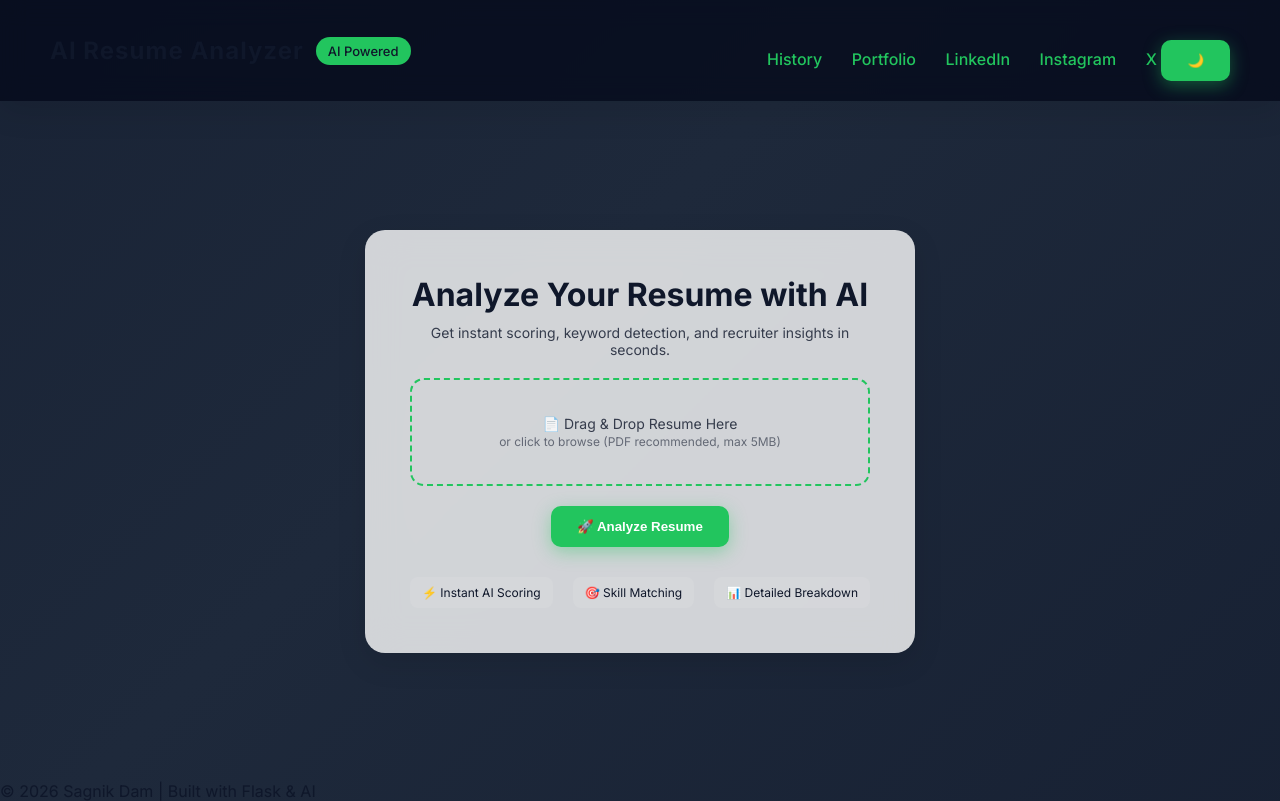
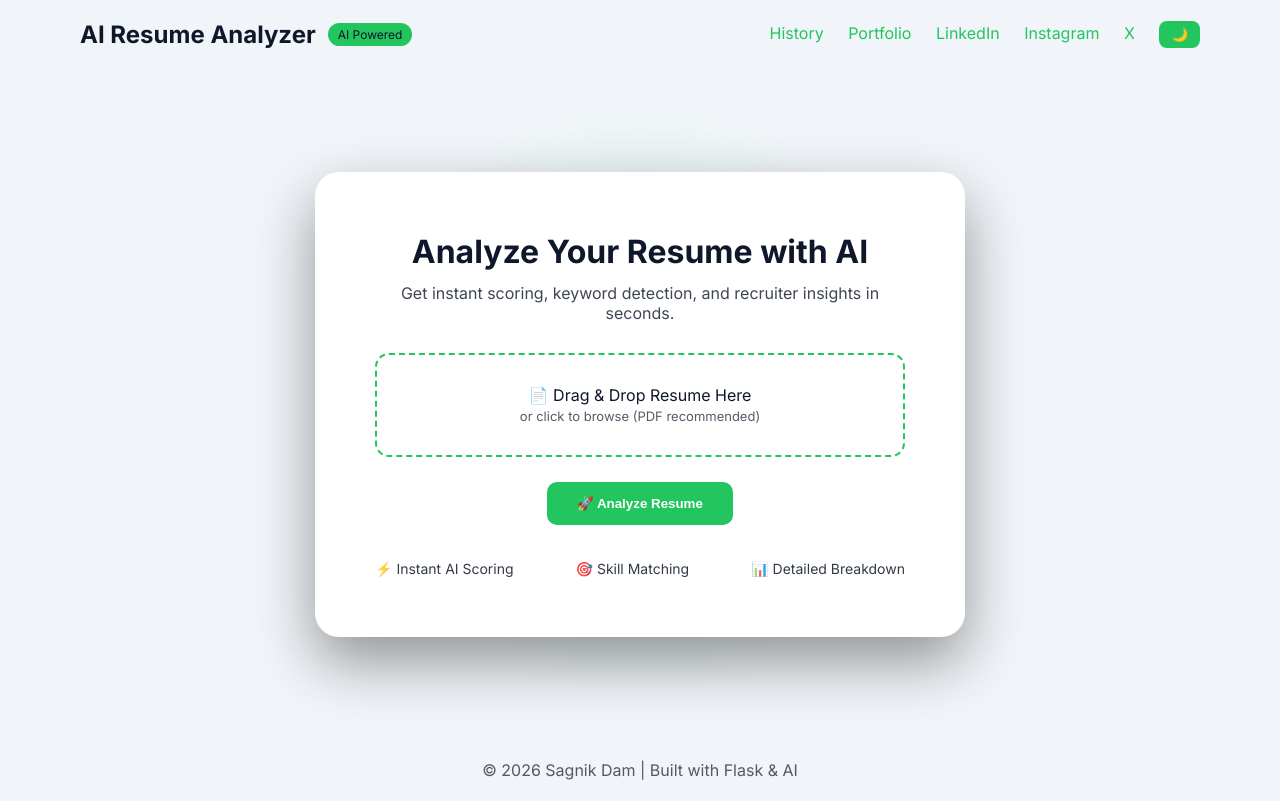
Before and after one commit to SagnikAB/aipsires, a Flask app: page / in a window 1280 px wide. After the commit the page ends 780 px from the top, so only its background shows below. Run offline with Flask 3, Linux system fonts and the light colour scheme.

Commit message:
feat: enhanced UI, improved backend security, added README and project branding

```diff
--- a/static/style.css
+++ b/static/style.css
@@ -1,30 +1,18 @@
-/* ================================
-   GOOGLE FONT
-================================ */
-@import url("https://fonts.googleapis.com/css2?family=Inter:wght@400;500;600;700&display=swap");
+@import url("https://fonts.googleapis.com/css2?family=Inter:wght@400;600;700&display=swap");
 
-/* ================================
-   ROOT
-================================ */
 :root {
   --primary: #22c55e;
-  --primary-dark: #16a34a;
-  --bg-dark: #0f172a;
-  --card-dark: rgba(30, 41, 59, 0.75);
-  --text-dark: #ffffff;
-  --shadow: 0 10px 40px rgba(0, 0, 0, 0.4);
+  --bg: #0f172a;
+  --card: rgba(30, 41, 59, 0.85);
+  --text: #ffffff;
 }
 
 body.light {
-  --bg-dark: #f1f5f9;
-  --card-dark: rgba(255, 255, 255, 0.8);
-  --text-dark: #0f172a;
-  --shadow: 0 10px 30px rgba(0, 0, 0, 0.1);
+  --bg: #f1f5f9;
+  --card: #ffffff;
+  --text: #0f172a;
 }
 
-/* ================================
-   GLOBAL
-================================ */
 * {
   margin: 0;
   padding: 0;
@@ -33,100 +21,98 @@
 
 body {
   font-family: "Inter", sans-serif;
+  background: var(--bg);
+  color: var(--text);
   min-height: 100vh;
-  background: linear-gradient(-45deg, #0f172a, #1e293b, #0f172a, #111827);
-  background-size: 400% 400%;
-  animation: gradientMove 12s ease infinite;
-  color: var(--text-dark);
-  transition: 0.4s ease;
+  display: flex;
+  flex-direction: column;
 }
 
-/* Animated background */
-@keyframes gradientMove {
-  0% {
-    background-position: 0% 50%;
-  }
-  50% {
-    background-position: 100% 50%;
-  }
-  100% {
-    background-position: 0% 50%;
-  }
+/* Background Glow */
+body::before {
+  content: "";
+  position: fixed;
+  width: 600px;
+  height: 600px;
+  background: radial-gradient(circle, rgba(34, 197, 94, 0.15), transparent 70%);
+  top: 50%;
+  left: 50%;
+  transform: translate(-50%, -50%);
+  z-index: -1;
 }
 
-/* ================================
-   NAVBAR
-================================ */
+/* NAVBAR */
 nav {
-  backdrop-filter: blur(12px);
-  background: rgba(2, 6, 23, 0.7);
-  padding: 20px 50px;
   display: flex;
   justify-content: space-between;
   align-items: center;
-  box-shadow: var(--shadow);
+  padding: 20px 80px;
 }
 
-nav h2 {
-  font-weight: 700;
-  letter-spacing: 1px;
+.logo {
+  display: flex;
+  align-items: center;
+  gap: 12px;
 }
 
-.status-badge {
+.badge {
   background: var(--primary);
-  padding: 6px 12px;
+  padding: 4px 10px;
   border-radius: 20px;
-  font-size: 13px;
-  font-weight: 500;
+  font-size: 12px;
 }
 
 .links a {
-  margin-left: 25px;
+  margin-left: 20px;
   text-decoration: none;
   color: var(--primary);
-  font-weight: 500;
-  transition: 0.3s;
 }
 
-.links a:hover {
-  color: var(--primary-dark);
+.theme-btn {
+  margin-left: 20px;
+  background: var(--primary);
+  border: none;
+  padding: 6px 12px;
+  border-radius: 8px;
+  cursor: pointer;
 }
 
-/* ================================
-   MAIN CARD
-================================ */
+/* HERO */
 .container {
+  flex: 1;
   display: flex;
   justify-content: center;
   align-items: center;
-  min-height: 85vh;
-  padding: 20px;
+  padding: 40px;
 }
 
 .card {
-  background: var(--card-dark);
-  backdrop-filter: blur(18px);
-  padding: 45px;
-  border-radius: 20px;
+  background: var(--card);
+  padding: 60px;
+  border-radius: 24px;
+  max-width: 650px;
   width: 100%;
-  max-width: 550px;
   text-align: center;
-  box-shadow: var(--shadow);
-  transition: 0.4s ease;
+  box-shadow: 0 25px 60px rgba(0, 0, 0, 0.4);
 }
 
-.card:hover {
-  transform: translateY(-6px);
+h1 {
+  font-size: 32px;
+  font-weight: 700;
 }
 
-/* ================================
-   DRAG DROP AREA
-================================ */
+.subtitle {
+  margin-top: 12px;
+  opacity: 0.8;
+  font-size: 16px;
+}
+
+/* DROP ZONE */
 .drop-zone {
   border: 2px dashed var(--primary);
-  padding: 35px;
+  padding: 30px;
   border-radius: 14px;
-  margin-top: 20px;
+  margin-top: 30px;
   cursor: pointer;
   transition: 0.3s;
 }
@@ -135,231 +121,88 @@
   background: rgba(34, 197, 94, 0.1);
 }
 
-.drop-zone p {
-  font-size: 14px;
-  opacity: 0.8;
+.dragover {
+  background: rgba(34, 197, 94, 0.2);
 }
 
-/* ================================
-   BUTTONS
-================================ */
-button {
+.small-text {
+  font-size: 13px;
+  opacity: 0.7;
+}
+
+/* BUTTON */
+button[type="submit"] {
+  margin-top: 25px;
+  padding: 14px 30px;
+  border-radius: 10px;
+  border: none;
   background: var(--primary);
-  border: none;
-  padding: 13px 26px;
-  border-radius: 10px;
-  cursor: pointer;
   color: white;
   font-weight: 600;
-  margin-top: 20px;
+  cursor: pointer;
   transition: 0.3s;
-  box-shadow: 0 5px 18px rgba(34, 197, 94, 0.4);
 }
 
-button:hover {
-  background: var(--primary-dark);
+button[type="submit"]:hover {
   transform: translateY(-3px);
 }
 
-/* ================================
-   LOADING OVERLAY
-================================ */
+/* FEATURES */
+.features {
+  margin-top: 35px;
+  display: flex;
+  justify-content: space-between;
+  font-size: 14px;
+  opacity: 0.85;
+}
+
+/* LOADER */
 .loading-overlay {
+  display: none;
   position: fixed;
-  top: 0;
-  left: 0;
-  width: 100%;
-  height: 100%;
+  inset: 0;
   background: rgba(15, 23, 42, 0.9);
-  display: none;
   justify-content: center;
   align-items: center;
   flex-direction: column;
-  z-index: 999;
+  color: white;
 }
 
 .spinner {
-  width: 60px;
-  height: 60px;
-  border: 6px solid #ccc;
-  border-top: 6px solid var(--primary);
+  width: 50px;
+  height: 50px;
+  border: 5px solid #ccc;
+  border-top: 5px solid var(--primary);
   border-radius: 50%;
   animation: spin 1s linear infinite;
+  margin-bottom: 15px;
 }
 
 @keyframes spin {
-  100% {
+  to {
     transform: rotate(360deg);
   }
 }
 
-/* ================================
-   SCORE CIRCLE
-================================ */
-.score-circle {
-  width: 140px;
-  height: 140px;
-  border-radius: 50%;
-  background: conic-gradient(var(--primary) 75%, #1e293b 0);
-  display: flex;
-  justify-content: center;
-  align-items: center;
-  font-size: 28px;
-  font-weight: 700;
-  margin: 20px auto;
+/* FOOTER */
+footer {
+  text-align: center;
+  padding: 20px;
+  opacity: 0.7;
 }
 
-/* ================================
-   RESPONSIVE
-================================ */
-@media (max-width: 600px) {
+/* RESPONSIVE */
+@media (max-width: 768px) {
   nav {
     padding: 15px 20px;
   }
+
   .card {
-    padding: 25px;
+    padding: 35px;
+  }
+
+  .features {
+    flex-direction: column;
+    gap: 10px;
   }
 }
-.logo {
-  display: flex;
-  align-items: center;
-  gap: 12px;
-}
-
-.subtitle {
-  margin-top: 10px;
-  opacity: 0.8;
-  font-size: 14px;
-}
-
-.small-text {
-  font-size: 12px;
-  opacity: 0.7;
-}
-
-.features {
-  margin-top: 30px;
-  display: flex;
-  justify-content: space-between;
-  gap: 10px;
-  flex-wrap: wrap;
-}
-
-.feature {
-  background: rgba(255, 255, 255, 0.08);
-  padding: 8px 12px;
-  border-radius: 8px;
-  font-size: 12px;
-}
-body {
-  transition:
-    background 0.4s ease,
-    color 0.4s ease;
-}
-.history-list {
-  margin-top: 25px;
-  display: flex;
-  flex-direction: column;
-  gap: 15px;
-}
-
-.history-item {
-  background: rgba(255, 255, 255, 0.08);
-  padding: 14px 18px;
-  border-radius: 10px;
-  transition: 0.3s ease;
-}
-
-.history-item:hover {
-  transform: translateY(-3px);
-  background: rgba(34, 197, 94, 0.1);
-}
-
-.file-info {
-  display: flex;
-  justify-content: space-between;
-  align-items: center;
-}
-
-.file-name {
-  font-weight: 500;
-  font-size: 14px;
-}
-
-.score-badge {
-  background: var(--primary);
-  padding: 6px 12px;
-  border-radius: 20px;
-  font-size: 13px;
-  font-weight: 600;
-  color: white;
-}
-
-.empty-state {
-  margin-top: 30px;
-  text-align: center;
-  opacity: 0.7;
-}
-
-.empty-state span {
-  font-size: 13px;
-  display: block;
-  margin-top: 5px;
-}
-/* ================= SCORE TEXT COLORS ================= */
-.excellent {
-  color: #22c55e;
-  font-weight: 600;
-}
-
-.good {
-  color: #eab308;
-  font-weight: 600;
-}
-
-.improve {
-  color: #ef4444;
-  font-weight: 600;
-}
-
-/* ================= KEYWORDS ================= */
-.keywords-section {
-  margin-top: 30px;
-  text-align: left;
-}
-
-.skills-grid {
-  margin-top: 15px;
-  display: flex;
-  flex-wrap: wrap;
-  gap: 10px;
-}
-
-.skill-badge {
-  background: rgba(34, 197, 94, 0.15);
-  color: var(--primary);
-  padding: 6px 12px;
-  border-radius: 20px;
-  font-size: 13px;
-  font-weight: 500;
-  transition: 0.3s ease;
-}
-
-.skill-badge:hover {
-  background: var(--primary);
-  color: white;
-}
-
-/* ================= SCORE CIRCLE ================= */
-.score-circle {
-  width: 150px;
-  height: 150px;
-  border-radius: 50%;
-  background: conic-gradient(var(--primary) 0%, #1e293b 0);
-  display: flex;
-  justify-content: center;
-  align-items: center;
-  font-size: 32px;
-  font-weight: 700;
-  margin: 25px auto;
-}
--- a/templates/index.html
+++ b/templates/index.html
@@ -3,22 +3,7 @@
   <head>
     <meta charset="UTF-8" />
     <meta name="viewport" content="width=device-width, initial-scale=1.0" />
-
-    <!-- SEO -->
     <title>AI Resume Analyzer | Smart Hiring Assistant</title>
-    <meta
-      name="description"
-      content="AI-powered resume analysis with instant scoring, keyword detection, and recruiter insights."
-    />
-    <meta name="author" content="Sagnik Dam" />
-
-    <!-- Social Preview (Important for LinkedIn sharing) -->
-    <meta property="og:title" content="AI Resume Analyzer" />
-    <meta
-      property="og:description"
-      content="Analyze your resume with AI and get instant recruiter insights."
-    />
-    <meta property="og:type" content="website" />
 
     <link
       rel="stylesheet"
@@ -32,48 +17,31 @@
     <nav>
       <div class="logo">
         <h2>AI Resume Analyzer</h2>
-        <span class="status-badge">AI Powered</span>
+        <span class="badge">AI Powered</span>
       </div>
 
       <div class="links">
         <a href="/history">History</a>
-        <a
-          href="https://portfolio-frv3.vercel.app/"
-          target="_blank"
-          rel="noopener noreferrer"
+        <a href="https://portfolio-frv3.vercel.app/" target="_blank"
           >Portfolio</a
         >
         <a
           href="https://www.linkedin.com/in/sagnik-dam-b33bb3322"
           target="_blank"
-          rel="noopener noreferrer"
           >LinkedIn</a
         >
-        <a
-          href="https://www.instagram.com/s4g.n1k_/"
-          target="_blank"
-          rel="noopener noreferrer"
+        <a href="https://www.instagram.com/s4g.n1k_/" target="_blank"
           >Instagram</a
         >
-        <a
-          href="https://x.com/29Sagnik"
-          target="_blank"
-          rel="noopener noreferrer"
-          >X</a
-        >
+        <a href="https://x.com/29Sagnik" target="_blank">X</a>
 
-        <button
-          type="button"
-          class="theme-btn"
-          onclick="toggleTheme()"
-          aria-label="Toggle Theme"
-        >
+        <button type="button" class="theme-btn" onclick="toggleTheme()">
           🌗
         </button>
       </div>
     </nav>
 
-    <!-- ================= HERO SECTION ================= -->
+    <!-- ================= HERO ================= -->
     <main class="container">
       <div class="card">
         <h1>Analyze Your Resume with AI</h1>
@@ -82,16 +50,6 @@
           seconds.
         </p>
 
-        <!-- Flash Messages -->
-        {% with messages = get_flashed_messages() %} {% if messages %}
-        <div class="flash-messages">
-          {% for message in messages %}
-          <p class="flash">{{ message }}</p>
-          {% endfor %}
-        </div>
-        {% endif %} {% endwith %}
-
-        <!-- Upload Form -->
         <form
           action="/analyze"
           method="POST"
@@ -101,9 +59,9 @@
           <div class="drop-zone" id="dropZone">
             <p>
               📄 Drag & Drop Resume Here <br />
-              <span class="small-text">
-                or click to browse (PDF recommended, max 5MB)
-              </span>
+              <span class="small-text"
+                >or click to browse (PDF recommended)</span
+              >
             </p>
 
             <input
@@ -119,27 +77,23 @@
           <button type="submit">🚀 Analyze Resume</button>
         </form>
 
-        <!-- Feature Highlights -->
         <div class="features">
-          <div class="feature">⚡ Instant AI Scoring</div>
-          <div class="feature">🎯 Skill Matching</div>
-          <div class="feature">📊 Detailed Breakdown</div>
+          <div>⚡ Instant AI Scoring</div>
+          <div>🎯 Skill Matching</div>
+          <div>📊 Detailed Breakdown</div>
         </div>
       </div>
     </main>
 
-    <!-- ================= LOADING OVERLAY ================= -->
+    <!-- Loading Overlay -->
     <div class="loading-overlay" id="loader">
       <div class="spinner"></div>
-      <p class="loading-text">Analyzing Resume with AI...</p>
+      <p>Analyzing Resume...</p>
     </div>
 
-    <!-- ================= FOOTER ================= -->
-    <footer>
-      <p>© 2026 Sagnik Dam | Built with Flask & AI</p>
-    </footer>
+    <footer>© 2026 Sagnik Dam | Built with Flask & AI</footer>
 
-    <!-- ================= DRAG & DROP SCRIPT ================= -->
+    <!-- Drag & Drop -->
     <script>
       const dropZone = document.getElementById("dropZone");
       const fileInput = document.getElementById("resumeInput");
@@ -158,11 +112,7 @@
       dropZone.addEventListener("drop", (e) => {
         e.preventDefault();
         dropZone.classList.remove("dragover");
-
-        const files = e.dataTransfer.files;
-        if (files.length > 0) {
-          fileInput.files = files;
-        }
+        fileInput.files = e.dataTransfer.files;
       });
 
       function showLoader() {
```
